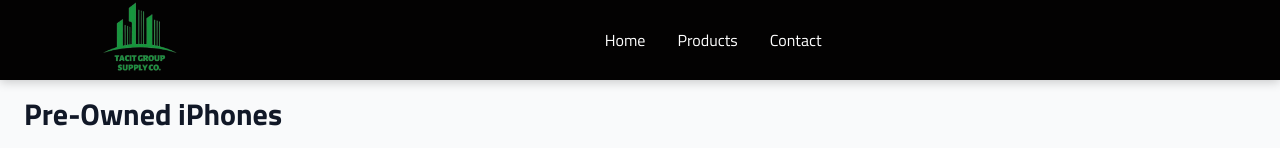
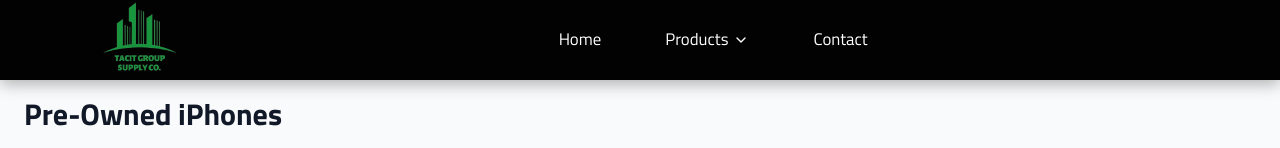
Before and after one commit to ofentse-sithole/tacit-group-supply, a React (Vite) app: page /product in a window 1280 px wide. Shown: the top 148 px of the page. Built offline with nearby package versions, Linux system fonts and the light colour scheme.

Commit message:
fixed the navbar and made it responsive along with adding the submenu

```diff
--- a/src/App.jsx
+++ b/src/App.jsx
@@ -5,8 +5,8 @@
 import Product from './Component/pages/Products';
 import Contact from './Component/pages/Contact';
 import { BrowserRouter as Router, Routes, Route } from 'react-router-dom';
-import iPhoneProducts from './Component/IPhone/iPhone_Products'; // Import the default export
-import {ProductDetailPage} from './Component/IPhone/iPhone_Details'; // Import the default export
+import iPhoneProducts from './Component/IPhone/PreOwned_Devices/iPhone_Products'; // Import the default export
+import {ProductDetailPage} from './Component/IPhone/PreOwned_Devices/iPhone_Details'; // Import the default export
 import Footer from './Component/Footer/Footer';
 
 function App() {
--- a/src/Component/Navbar/Navbar.css
+++ b/src/Component/Navbar/Navbar.css
@@ -13,6 +13,7 @@
     --mainColorLight: #5767aa;
     --secondaryColor: #41e20f;
     --textColor: #ffffff;
+    --transitionSpeed: 0.3s;
 }
 
 header {
@@ -24,10 +25,10 @@
     background-color: var(--mainColor);
     color: var(--textColor);
     position: fixed;
-    top: 0; /* Stick at the top */
-    z-index: 1000; /* Ensure navbar stays on top of other content */
+    top: 0;
+    z-index: 1000;
     width: 100%;
-    box-shadow: 0 2px 10px rgba(0, 0, 0, 0.2); /* Optional: Adds shadow for better visibility */
+    box-shadow: 0 4px 15px rgba(0, 0, 0, 0.3);
 }
 
 .logo {
@@ -39,21 +40,111 @@
     height: 100px;
     width: auto;
     object-fit: contain;
+    transition: transform var(--transitionSpeed);
+}
+
+.logo-image:hover {
+    transform: scale(1.05);
 }
 
 nav {
     display: flex;
-    align-items: right;
+    align-items: center;
 }
 
-nav a {
-    margin: 0 1rem;
+.nav-link {
+    margin: 0 1.2rem;
     color: var(--textColor);
     text-decoration: none;
+    font-weight: 500;
+    font-size: 1.05rem;
+    padding: 0.5rem 0.8rem;
+    border-radius: 4px;
+    transition: all var(--transitionSpeed);
+    position: relative;
 }
 
-nav a:hover {
+.nav-link:after {
+    content: '';
+    position: absolute;
+    width: 0;
+    height: 2px;
+    background-color: var(--secondaryColor);
+    bottom: -3px;
+    left: 50%;
+    transform: translateX(-50%);
+    transition: width var(--transitionSpeed);
+}
+
+.nav-link:hover:after {
+    width: 80%;
+}
+
+.nav-link:hover {
     color: var(--secondaryColor);
+    background-color: rgba(255, 255, 255, 0.05);
+}
+
+/* Dropdown styles */
+.dropdown {
+    position: relative;
+    display: inline-block;
+}
+
+.dropdown-btn {
+    display: flex;
+    align-items: center;
+    gap: 5px;
+}
+
+.dropdown-icon {
+    transition: transform var(--transitionSpeed);
+}
+
+/* Desktop hover effect */
+@media (min-width: 1025px) {
+    .dropdown:hover .dropdown-content {
+        visibility: visible;
+        opacity: 1;
+        transform: translateY(0);
+    }
+
+    .dropdown:hover .dropdown-icon {
+        transform: rotate(-180deg);
+    }
+}
+
+.dropdown-content {
+    visibility: hidden;
+    opacity: 0;
+    position: absolute;
+    background-color: #111;
+    min-width: 200px;
+    box-shadow: 0 8px 16px rgba(0, 0, 0, 0.4);
+    border-radius: 6px;
+    padding: 8px 0;
+    z-index: 1;
+    transform: translateY(10px);
+    transition: all var(--transitionSpeed);
+    display: flex;
+    flex-direction: column;
+}
+
+.dropdown-content a {
+    color: var(--textColor);
+    padding: 8px 16px;   /* Reduced padding */
+    text-decoration: none;
+    display: block;
+    transition: all var(--transitionSpeed);
+    font-size: 1.05rem; /* Exactly match the nav-link font size */
+    font-weight: 500;   /* Match the nav-link font weight */
+    font-family: "Titillium Web", sans-serif;
+}
+
+.dropdown-content a:hover {
+    background-color: #222;
+    color: var(--secondaryColor);
+    padding-left: 20px;
 }
 
 header .nav-btn {
@@ -66,6 +157,12 @@
     visibility: hidden;
     opacity: 0;
     font-size: 1.8rem;
+    transition: all var(--transitionSpeed);
+}
+
+header .nav-btn:hover {
+    color: var(--secondaryColor);
+    transform: scale(1.1);
 }
 
 header div,
@@ -113,4 +210,49 @@
     .logo-image {
         height: 70px;
     }
+
+    /* Mobile dropdown adjustments */
+    .dropdown {
+        display: flex;
+        flex-direction: column;
+        align-items: center;
+        width: 80%;
+    }
+
+    .dropdown-content {
+        position: relative;
+        width: 100%;
+        background-color: #000000;
+        text-align: center;
+        visibility: hidden;
+        opacity: 0;
+        max-height: 0;
+        padding: 0;
+        overflow: hidden;
+        margin-top: 10px;
+        border-radius: 6px;
+    }
+
+    /* Mobile click toggle */
+    .dropdown.mobile-open .dropdown-content {
+        visibility: visible;
+        opacity: 1;
+        max-height: 200px;
+        padding: 8px 0;
+    }
+
+    .dropdown.mobile-open .dropdown-icon {
+        transform: rotate(-180deg);
+    }
+
+    /* Mobile dropdown link adjustments */
+    .dropdown-content a {
+        font-size: 1rem;
+        padding: 10px 15px; /* Reduced padding for mobile too */
+    }
+
+    /* Disable hover effects on mobile */
+    .nav-link:hover:after {
+        width: 0;
+    }
 }
--- a/src/Component/Navbar/Navbar.jsx
+++ b/src/Component/Navbar/Navbar.jsx
@@ -1,18 +1,37 @@
-import { useRef } from 'react';
+import { useRef, useState } from 'react';
 import { Link } from 'react-router-dom';
-import { Menu, X } from 'lucide-react';
+import { Menu, X, ChevronDown } from 'lucide-react';
 import './Navbar.css';
 import logo from '../../../public/image/Logo.png';
 
 function Navbar() {
   const navRef = useRef();
+  const [mobileProductsOpen, setMobileProductsOpen] = useState(false);
 
   const showNavbar = () => {
-    navRef.current.classList.toggle("responsive_nav");
+    const isOpen = navRef.current.classList.contains("responsive_nav");
+
+    if (isOpen) {
+      // Navbar is open and will be closed
+      navRef.current.classList.remove("responsive_nav");
+      setMobileProductsOpen(false);
+    } else {
+      // Navbar is closed and will be opened
+      navRef.current.classList.add("responsive_nav");
+    }
   };
 
   const closeNavbar = () => {
     navRef.current.classList.remove("responsive_nav");
+    setMobileProductsOpen(false);
+  };
+
+  const toggleMobileProducts = (e) => {
+    // Only handle click for mobile
+    if (window.innerWidth <= 1024) {
+      e.preventDefault();
+      setMobileProductsOpen(!mobileProductsOpen);
+    }
   };
 
   return (
@@ -21,9 +40,23 @@
         <img src={logo} alt="Company Logo" className="logo-image" />
       </Link>
       <nav ref={navRef}>
-        <Link to="/home" onClick={closeNavbar}>Home</Link>
-        <Link to="/product" onClick={closeNavbar}>Products</Link>
-        <Link to="/contact" onClick={closeNavbar}>Contact</Link>
+        <Link to="/home" onClick={closeNavbar} className="nav-link">Home</Link>
+
+        <div className={`dropdown ${mobileProductsOpen ? 'mobile-open' : ''}`}>
+          <Link
+            to="/product"
+            className="dropdown-btn nav-link"
+            onClick={toggleMobileProducts}
+          >
+            Products <ChevronDown className="dropdown-icon" size={16} />
+          </Link>
+          <div className="dropdown-content">
+            <Link to="/products/pre-owned" onClick={closeNavbar}>Pre-owned Devices</Link>
+            <Link to="/products/new" onClick={closeNavbar}>Brand New Devices</Link>
+          </div>
+        </div>
+
+        <Link to="/contact" onClick={closeNavbar} className="nav-link">Contact</Link>
 
         <button className="nav-btn nav-close-btn" onClick={showNavbar}>
           <X />
--- a/src/Component/pages/Products.jsx
+++ b/src/Component/pages/Products.jsx
@@ -1,5 +1,5 @@
 import '../../App.css'
-import Pro_Max_Products from '../IPhone/iPhone_Products'
+import Pro_Max_Products from '../IPhone/PreOwned_Devices/iPhone_Products'
 
 function Product() {
   return (
```
Also changed, not shown: src/Component/IPhone/PreOwned_Devices/iPhone_Details.jsx (renamed from src/Component/IPhone/iPhone_Details.jsx), src/Component/IPhone/PreOwned_Devices/iPhone_Products.jsx (renamed from src/Component/IPhone/iPhone_Products.jsx).
